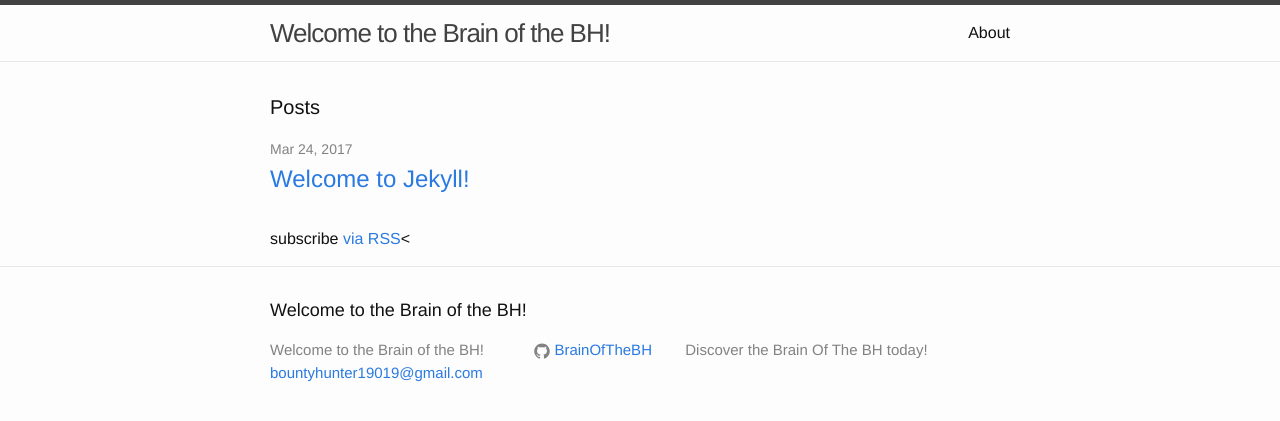
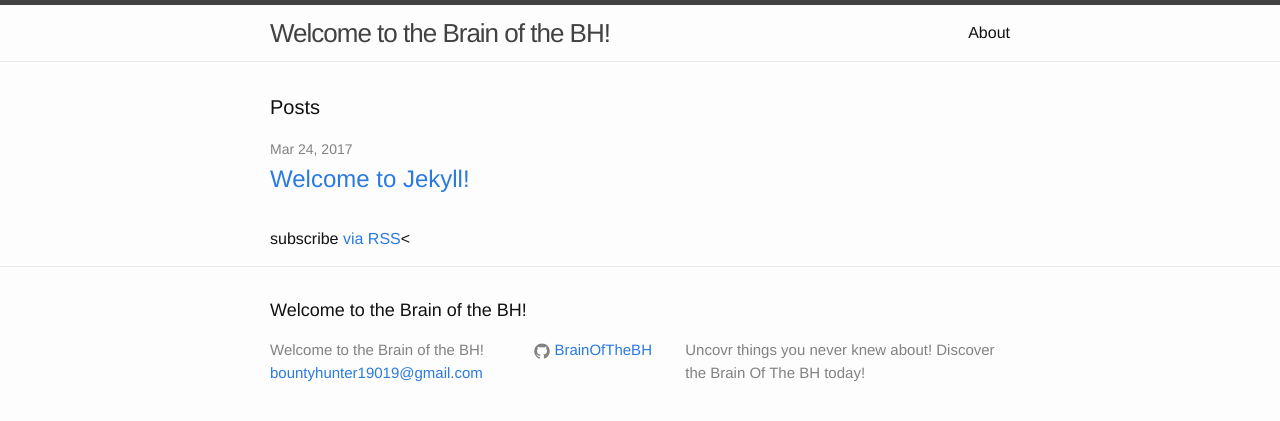
Before and after one commit to BrainOfTheBH/BrainOfTheBH.github.io, a Jekyll site: the page built from index.html, in a window 1280 px wide. Shown: the top 421 px of the page. Built offline with Jekyll 4.4.1, drawn with Linux system fonts in a browser that asks for light colours.

Commit message:
Update _config.yml

```diff
--- a/_config.yml
+++ b/_config.yml
@@ -9,6 +9,7 @@
 title: Welcome to the Brain of the BH!
 email: bountyhunter19019@gmail.com
 description: > # this means to ignore newlines until "baseurl:"
+  Uncovr things you never knew about!
   Discover the Brain Of The BH today!
 baseurl: "" # the subpath of your site, e.g. /blog
 url: "brainofthebh.github.io" # the base hostname & protocol for your site
```
